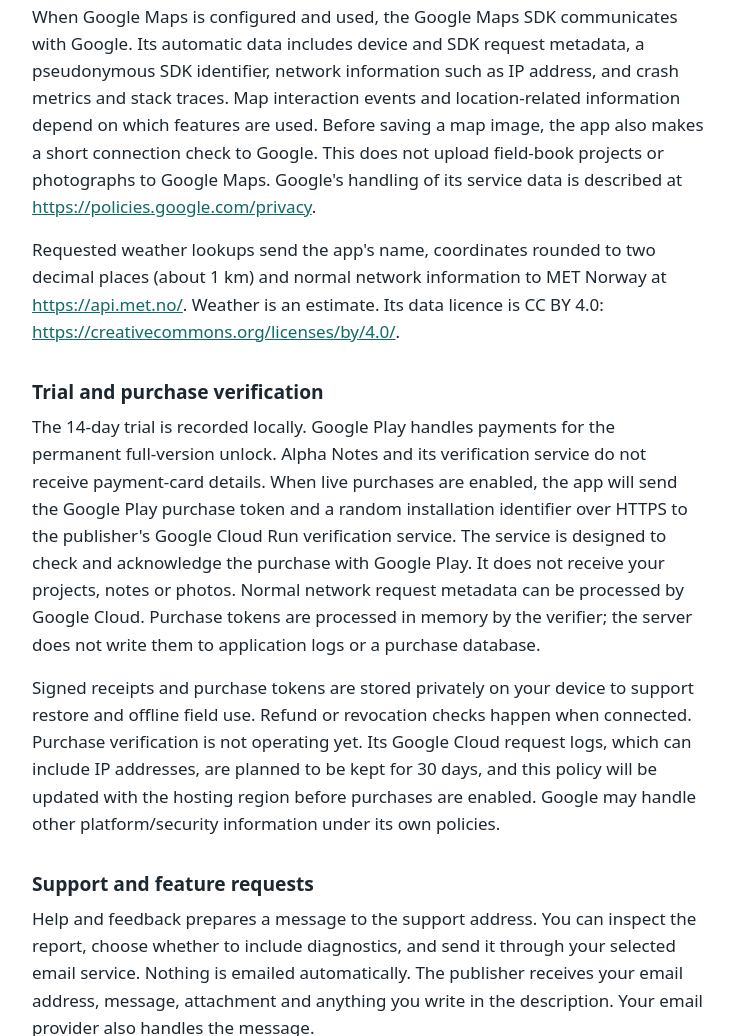
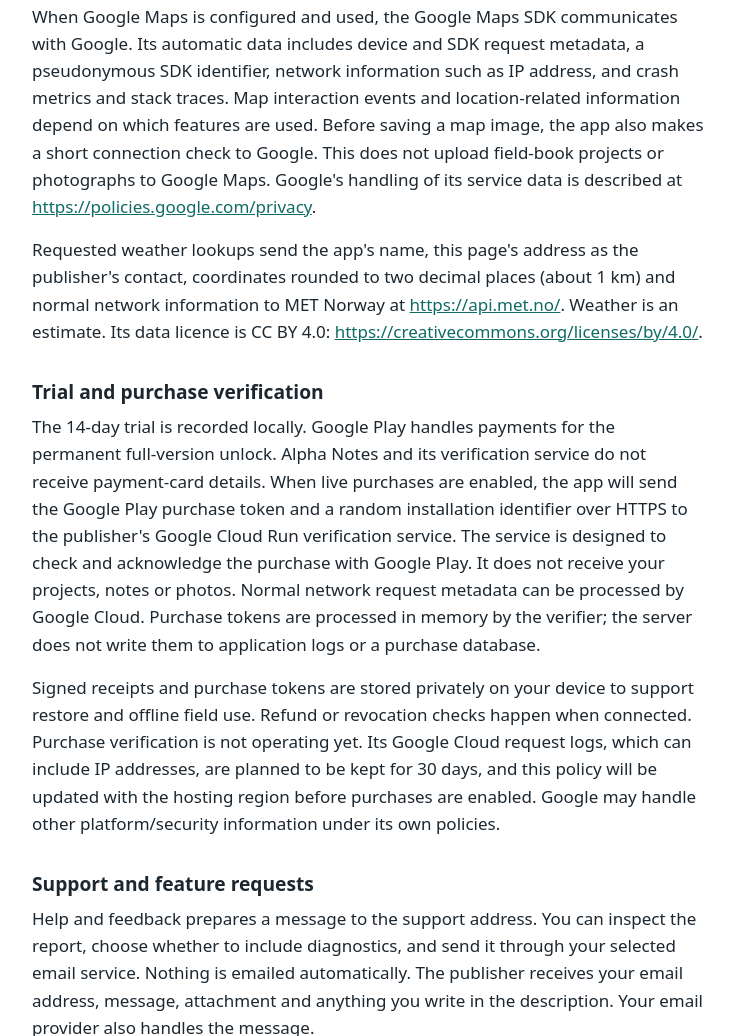
Before and after one commit to andrewfoss01/alpha-notes-privacy, a plain HTML site: page index.html in a window 1280 px wide. Shown: the part 1058-2094 px from the top of the page, without its empty margins (272-1006 px from the left). Drawn offline with Linux system fonts and the light colour scheme.

Commit message:
Say that weather requests include this page's address
Co-Authored-By: Claude Opus 5.5 <noreply@anthropic.com>

```diff
--- a/index.html
+++ b/index.html
@@ -31,7 +31,7 @@ Publisher: Andrew Foss<br>Contact: <a href="mailto:andrewfoss01@gmail.com">andre
 <p>Optional camera and foreground location access support photo capture, requested position tagging, maps and weather. Compass readings support photo directions when available. These permissions can be declined or revoked in Android settings. Other features remain available. The app does not request background location.</p>
 <h2>Maps and weather</h2>
 <p>When Google Maps is configured and used, the Google Maps SDK communicates with Google. Its automatic data includes device and SDK request metadata, a pseudonymous SDK identifier, network information such as IP address, and crash metrics and stack traces. Map interaction events and location-related information depend on which features are used. Before saving a map image, the app also makes a short connection check to Google. This does not upload field-book projects or photographs to Google Maps. Google&#39;s handling of its service data is described at <a href="https://policies.google.com/privacy">https://policies.google.com/privacy</a>.</p>
-<p>Requested weather lookups send the app&#39;s name, coordinates rounded to two decimal places (about 1 km) and normal network information to MET Norway at <a href="https://api.met.no/">https://api.met.no/</a>. Weather is an estimate. Its data licence is CC BY 4.0: <a href="https://creativecommons.org/licenses/by/4.0/">https://creativecommons.org/licenses/by/4.0/</a>.</p>
+<p>Requested weather lookups send the app&#39;s name, this page&#39;s address as the publisher&#39;s contact, coordinates rounded to two decimal places (about 1 km) and normal network information to MET Norway at <a href="https://api.met.no/">https://api.met.no/</a>. Weather is an estimate. Its data licence is CC BY 4.0: <a href="https://creativecommons.org/licenses/by/4.0/">https://creativecommons.org/licenses/by/4.0/</a>.</p>
 <h2>Trial and purchase verification</h2>
 <p>The 14-day trial is recorded locally. Google Play handles payments for the permanent full-version unlock. Alpha Notes and its verification service do not receive payment-card details. When live purchases are enabled, the app will send the Google Play purchase token and a random installation identifier over HTTPS to the publisher&#39;s Google Cloud Run verification service. The service is designed to check and acknowledge the purchase with Google Play. It does not receive your projects, notes or photos. Normal network request metadata can be processed by Google Cloud. Purchase tokens are processed in memory by the verifier; the server does not write them to application logs or a purchase database.</p>
 <p>Signed receipts and purchase tokens are stored privately on your device to support restore and offline field use. Refund or revocation checks happen when connected. Purchase verification is not operating yet. Its Google Cloud request logs, which can include IP addresses, are planned to be kept for 30 days, and this policy will be updated with the hosting region before purchases are enabled. Google may handle other platform/security information under its own policies.</p>
```
